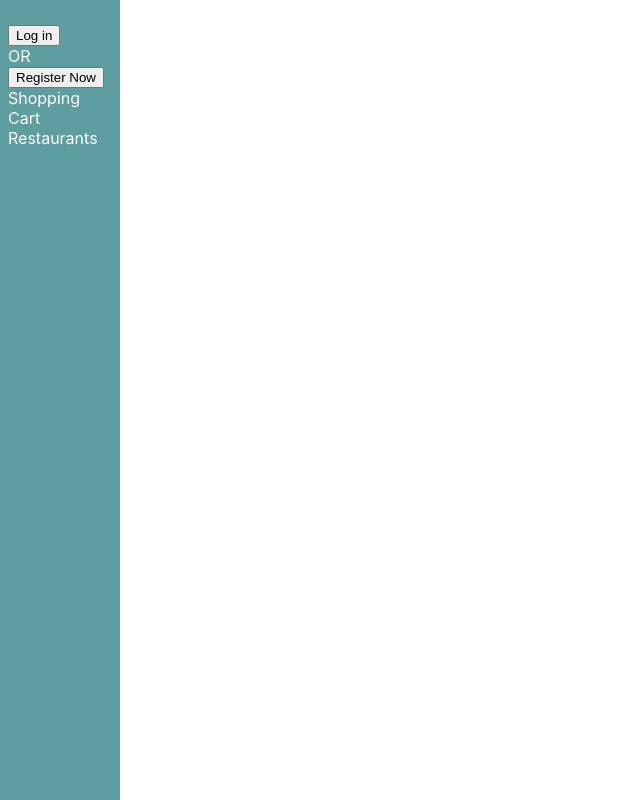
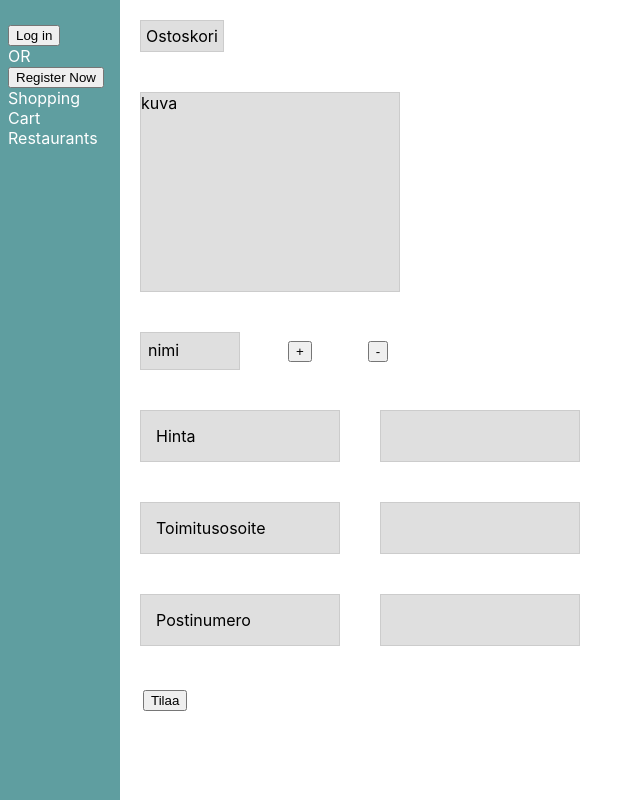
Before and after one commit to AWAProject36/Frontend, a React (Create React App) app: page /shoppingcart in a window 1280 px wide. Shown: the whole page, without its empty margins (0-640 px from the left). Built offline with nearby package versions, Linux system fonts and the light colour scheme.

Commit message:
Ostoskori

```diff
--- a/src/App.js
+++ b/src/App.js
@@ -1,14 +1,15 @@
 import React, { useState, useContext } from 'react';
-import './App.css'
+import './App.css';
 import { BrowserRouter as Router, Routes, Route, Link } from 'react-router-dom'
 import { UserAuthContext } from './components/Contexts';
 import Login from './components/Login';
 import CreateMenu from './components/CreateMenu';
 import CreateRestaurant from './components/CreateRestaurant';
 import Register from './components/Register';
-import Restaurants from './components/Restaurants'
-import Restaurant from './components/Restaurant'
+import Restaurants from './components/Restaurants';
+import Restaurant from './components/Restaurant';
 import jwt_decode from 'jwt-decode';
+import ShoppingCart from './components/ShoppingCart';
 
 const jwtFromStorage = window.localStorage.getItem('appAuthData');
 var userName, jwtPayload;
@@ -98,9 +99,10 @@ const App = () => {
             <h3>Register</h3>
           </Register>
           <Routes>
-            <Route path="/" element={<Restaurants />} />
-              <Route path='restaurants' element={<Restaurants />} >
-                <Route path=":idrestaurant" element={<Restaurant />} />
+            <Route path='shoppingcart' element={<ShoppingCart />} />
+              <Route path="/" element={<Restaurants />} />
+                <Route path='restaurants' element={<Restaurants />} >
+                  <Route path=":idrestaurant" element={<Restaurant />} />
             </Route>
             {/* <Route path='/Search' element={<Search />} /> */}
           </Routes>
--- a/src/components/ShoppingCart.js
+++ b/src/components/ShoppingCart.js
@@ -0,0 +1,29 @@
+import React from 'react'
+import styles from './ShoppingCart.module.css'
+
+export default function ShoppingCart() {
+    return (
+        <div className={ styles.container }>
+            <div className={ styles.ostoskori }>Ostoskori</div>
+            <div className={ styles.ruokaKuva }>kuva</div>
+            <div className={ styles.container2 }>
+                <div className={ styles.ruokaNimi }>nimi</div>
+                <div className={ styles.lisää }><button>+</button></div>
+                <div className={ styles.vähennä }><button>-</button></div>
+            </div>
+            <div className={ styles.container2 }>
+                <div className={ styles.hinta }>Hinta</div>
+                <div className={ styles.hinta }></div>
+            </div>
+            <div className={ styles.container2 }>
+                <div className={ styles.toimitusosoite }>Toimitusosoite</div>
+                <div className={ styles.toimitusosoite }></div>
+            </div>
+            <div className={ styles.container2 }>
+                <div className={ styles.postinumero }>Postinumero</div>
+                <div className={ styles.postinumero }></div>
+            </div>
+            <div className={ styles.tilaa }><button>Tilaa</button></div>
+        </div>
+    )
+}
--- a/src/components/ShoppingCart.module.css
+++ b/src/components/ShoppingCart.module.css
@@ -0,0 +1,82 @@
+.container {
+    flex-direction: column;
+    display: flex;
+    align-items: flex-start;
+}
+
+.container2 {
+    display: flex;
+    flex-direction: row;
+}
+
+.ostoskori {
+    min-height: 30px;
+    border: 1px #ccc solid;
+    padding: 5px;
+    margin: 20px;
+    background-color: #dfdfdf;
+}
+
+.ruokaKuva {
+    min-height: 200px;
+    min-width: 260px;
+    border: 1px #ccc solid;
+    margin: 20px;
+    background-color: #dfdfdf;
+}
+
+.ruokaNimi {
+    max-height: 40px;
+    min-width: 100px;
+    border: 1px #ccc solid;
+    padding: 7px;
+    margin: 20px;
+    background-color: #dfdfdf;
+}
+
+.lisää {
+    min-height: 40px;
+    padding: 18px;
+    margin: 10px;
+}
+
+.vähennä {
+    min-height: 40px;
+    padding: 18px;
+    margin: 10px;
+}
+
+.hinta {
+    min-height: 40px;
+    min-width: 200px;
+    border: 1px #ccc solid;
+    padding: 15px;
+    margin: 20px;
+    background-color: #dfdfdf;
+}
+
+.toimitusosoite {
+    min-height: 40px;
+    min-width: 200px;
+    border: 1px #ccc solid;
+    padding: 15px;
+    margin: 20px;
+    background-color: #dfdfdf;
+}
+
+.postinumero {
+    min-height: 40px;
+    min-width: 200px;
+    border: 1px #ccc solid;
+    padding: 15px;
+    margin: 20px;
+    background-color: #dfdfdf;
+}
+
+.tilaa {
+    min-height: 40px;
+    min-width: 200px;
+    padding: 15px;
+    margin: 8px;
+
+}
```
